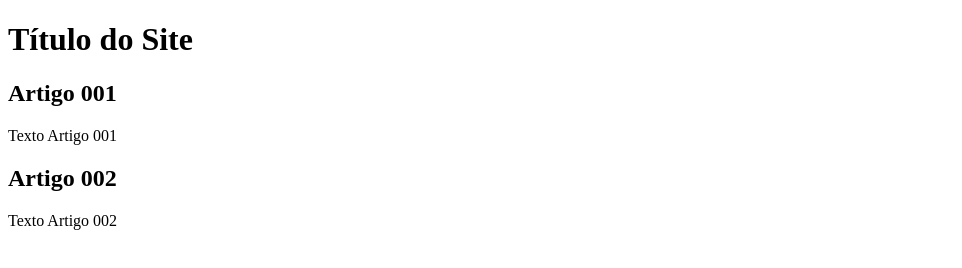
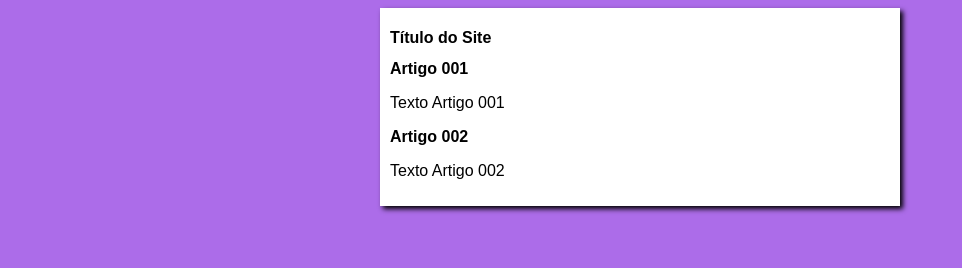
Before and after one commit to jleandrox/projeto-site, a plain HTML site: page index.html in a window 1280 px wide. Shown: the whole page, without its empty margins (0-962 px from the left). Drawn offline with Linux system fonts and the light colour scheme.

Commit message:
add design

```diff
--- /dev/null
+++ b/estilos/style.css
@@ -0,0 +1,16 @@
+* {
+    font-family: Arial, Helvetica, sans-serif;
+    font-size: 16px;
+}
+
+body {
+    background-color: rgb(172, 108, 233);
+}
+
+main {
+    background-color: white;
+    width: 500px;
+    margin: auto;
+    padding: 10px;
+    box-shadow: 3px 3px 5px black;
+}
--- a/index.html
+++ b/index.html
@@ -4,6 +4,7 @@
     <meta charset="UTF-8">
     <meta name="viewport" content="width=device-width, initial-scale=1.0">
     <title>Título do Site</title>
+    <link rel="stylesheet" href="estilos/style.css">
 </head>
 <body>
     <main>
```
